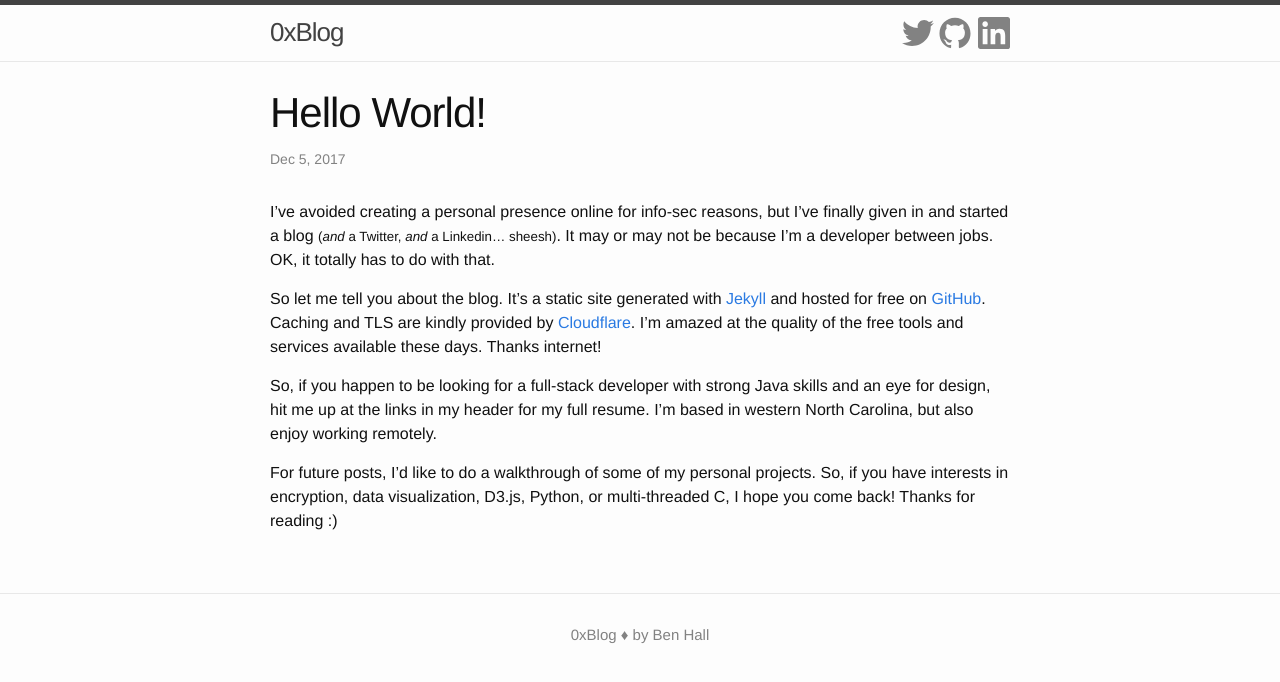
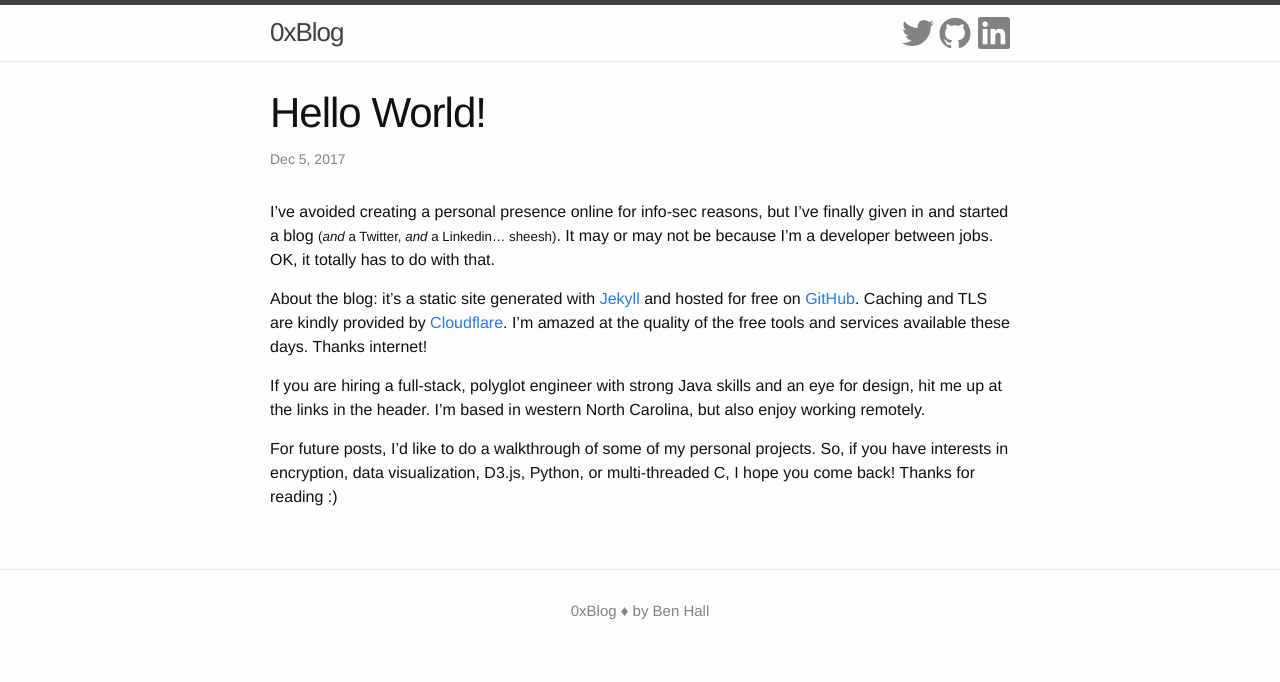
Before and after one commit to greenteadigital/greenteadigital.github.io, a Jekyll site: the page built from _posts/2017-12-05-hello-world.markdown, in a window 1280 px wide. Shown: the top 682 px of the page. Built offline with Jekyll 4.4.1, drawn with Linux system fonts in a browser that asks for light colours.

Commit message:
Update hello world post

```diff
--- a/_posts/2017-12-05-hello-world.markdown
+++ b/_posts/2017-12-05-hello-world.markdown
@@ -7,8 +7,8 @@ date:   2017-12-05 13:33:49 -0500
 I've avoided creating a personal presence online for info-sec reasons, but I've finally given in and
 started a blog <small>(_and_ a Twitter, _and_ a Linkedin... sheesh)</small>. It may or may not be because I'm a developer between jobs. OK, it totally has to do with that.
 
-So let me tell you about the blog. It's a static site generated with [Jekyll](https://jekyllrb.com/) and hosted for free on [GitHub](https://pages.github.com/). Caching and TLS are kindly provided by [Cloudflare](https://www.cloudflare.com/). I'm amazed at the quality of the free tools and services available these days. Thanks internet!
+About the blog: it's a static site generated with [Jekyll](https://jekyllrb.com/) and hosted for free on [GitHub](https://pages.github.com/). Caching and TLS are kindly provided by [Cloudflare](https://www.cloudflare.com/). I'm amazed at the quality of the free tools and services available these days. Thanks internet!
 
-So, if you happen to be looking for a full-stack developer with strong Java skills and an eye for design, hit me up at the links in my header for my full resume. I'm based in western North Carolina, but also enjoy working remotely.
+If you are hiring a full-stack, polyglot engineer with strong Java skills and an eye for design, hit me up at the links in the header. I'm based in western North Carolina, but also enjoy working remotely.
 
 For future posts, I'd like to do a walkthrough of some of my personal projects. So, if you have interests in encryption, data visualization, D3.js, Python, or multi-threaded C, I hope you come back! Thanks for reading :)
```
